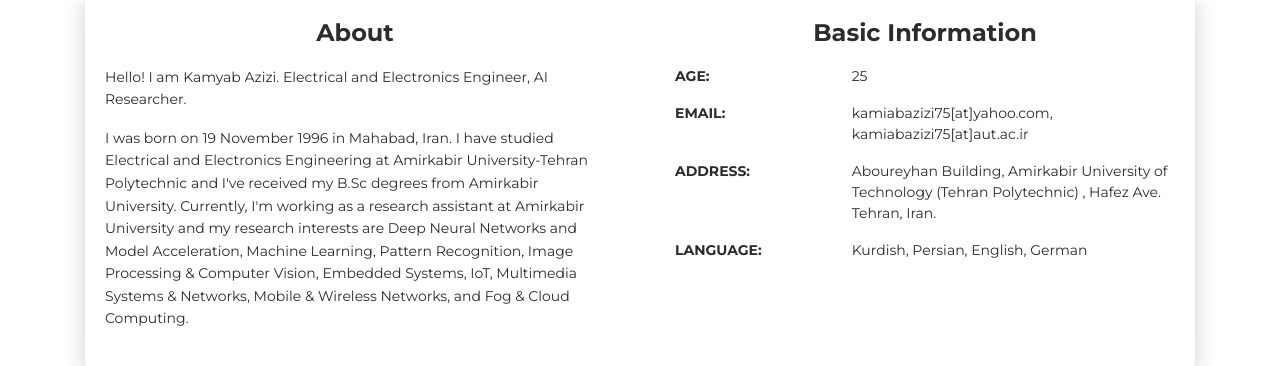
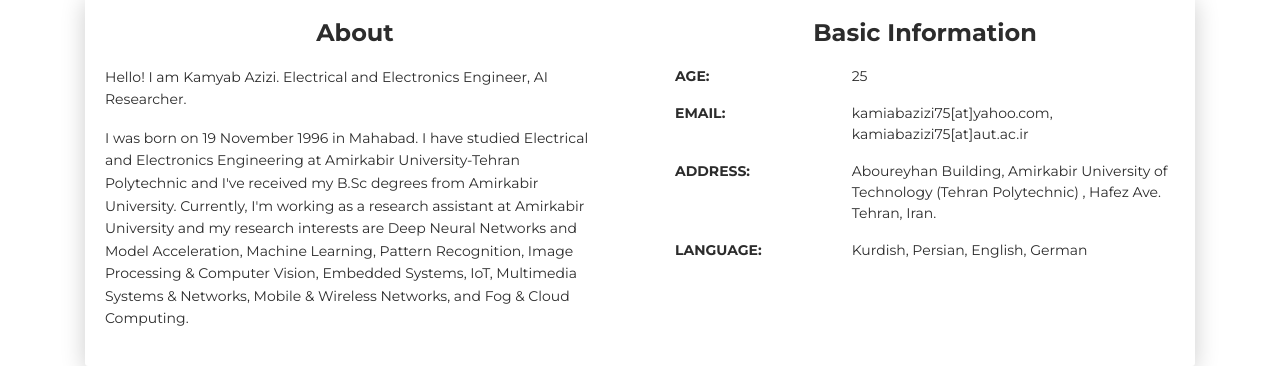
Before and after one commit to kamyabazizi/kamyabazizi.github.io, a plain HTML site: page index.html in a window 1280 px wide. Shown: the part 624-990 px from the top of the page. Drawn offline with Linux system fonts and the light colour scheme.

Commit message:
Update index.html

```diff
--- a/index.html
+++ b/index.html
@@ -69,7 +69,7 @@
           <div class="card-body">
             <div class="h4 mt-0 title">About</div>
             <p>Hello! I am Kamyab Azizi. Electrical and Electronics Engineer, AI Researcher.</p>
-            <p>I was born on 19 November 1996 in Mahabad, Iran. I have studied Electrical and Electronics Engineering at Amirkabir University-Tehran Polytechnic and I've received my B.Sc degrees from Amirkabir University. Currently, I'm working as a research assistant at Amirkabir University and my research interests are Deep Neural Networks and Model Acceleration, Machine Learning, Pattern Recognition, Image Processing & Computer Vision, Embedded Systems, IoT, Multimedia Systems & Networks, Mobile & Wireless Networks, and Fog & Cloud Computing.</p>
+            <p>I was born on 19 November 1996 in Mahabad. I have studied Electrical and Electronics Engineering at Amirkabir University-Tehran Polytechnic and I've received my B.Sc degrees from Amirkabir University. Currently, I'm working as a research assistant at Amirkabir University and my research interests are Deep Neural Networks and Model Acceleration, Machine Learning, Pattern Recognition, Image Processing & Computer Vision, Embedded Systems, IoT, Multimedia Systems & Networks, Mobile & Wireless Networks, and Fog & Cloud Computing.</p>
           </div>
         </div>
         <div class="col-lg-6 col-md-12">
```
